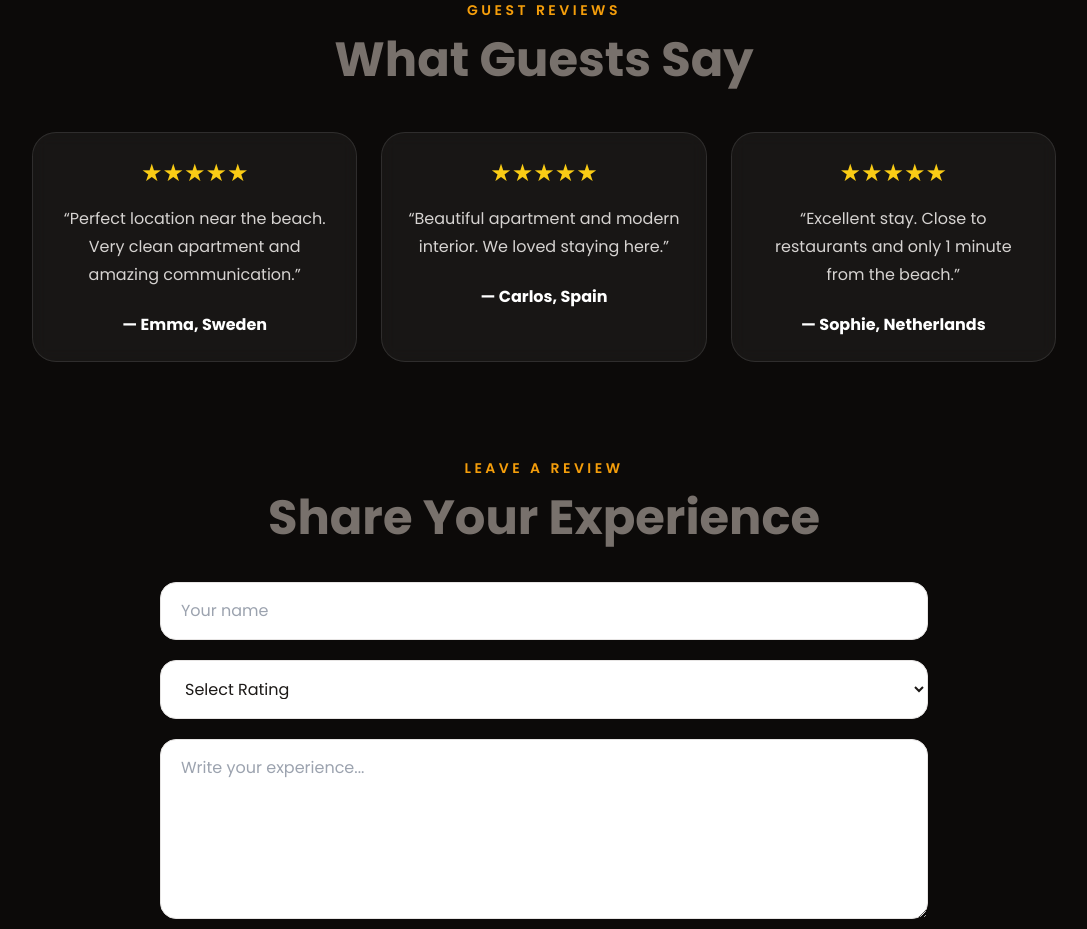
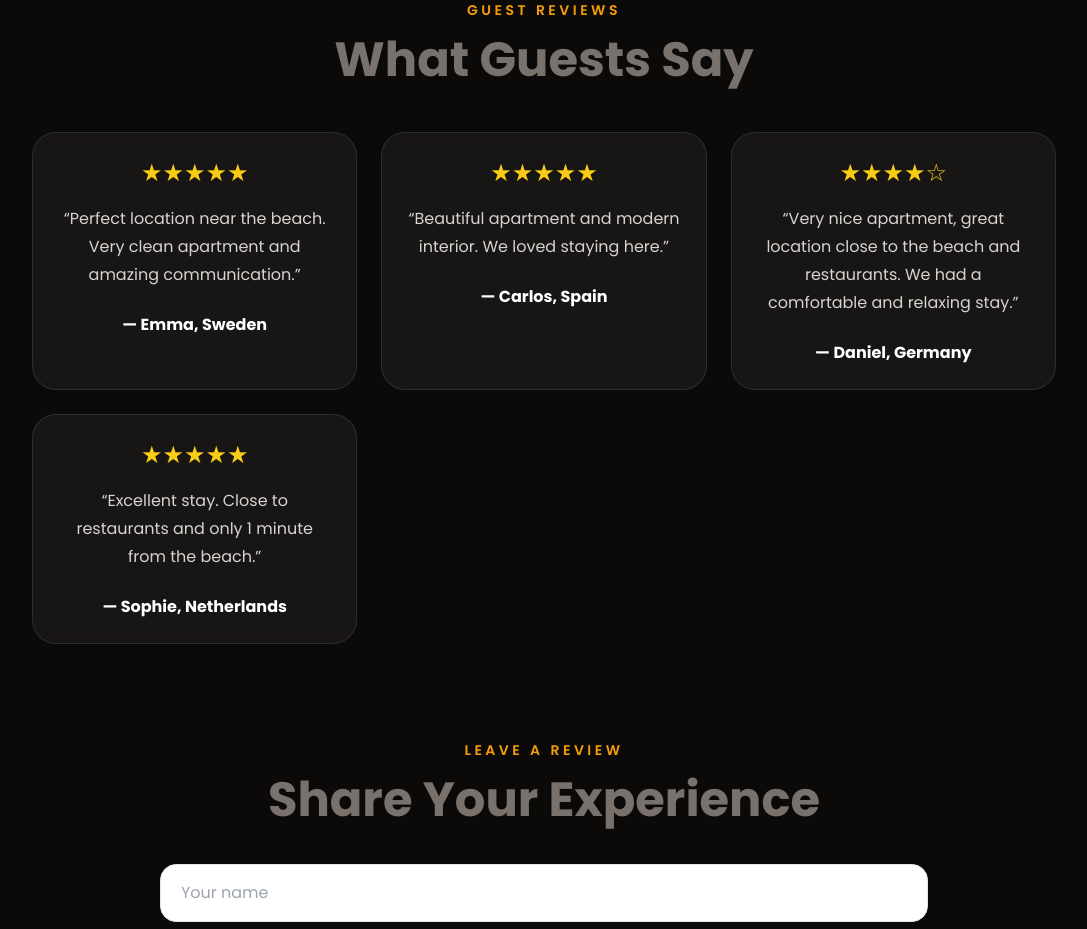
Before and after one commit to livegamer111-lang/casa-hermanos, a React (Vite) app: page / in a window 1280 px wide. Shown: the part 6240-7169 px from the top of the page, without its empty margins (96-1183 px from the left). Built offline with nearby package versions, Linux system fonts and the light colour scheme.

Commit message:
Update App.jsx

```diff
--- a/src/App.jsx
+++ b/src/App.jsx
@@ -748,6 +748,14 @@ export default function App() {
       <div className="font-bold text-white">— Carlos, Spain</div>
     </div>
 
+<div className="bg-white/5 border border-white/10 rounded-3xl p-6 backdrop-blur">
+  <div className="text-yellow-400 text-2xl mb-4">★★★★☆</div>
+  <p className="text-stone-300 leading-7 mb-6">
+    “Very nice apartment, great location close to the beach and restaurants. We had a comfortable and relaxing stay.”
+  </p>
+  <div className="font-bold text-white">— Daniel, Germany</div>
+</div>
+
     <div className="bg-white/5 border border-white/10 rounded-3xl p-6 backdrop-blur">
       <div className="text-yellow-400 text-2xl mb-4">★★★★★</div>
       <p className="text-stone-300 leading-7 mb-6">
```
